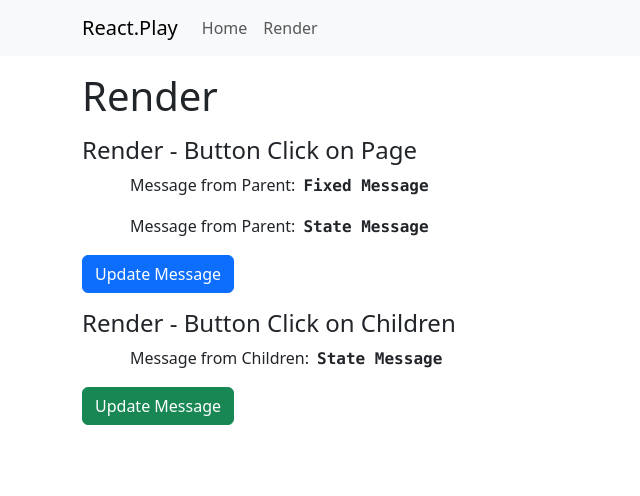
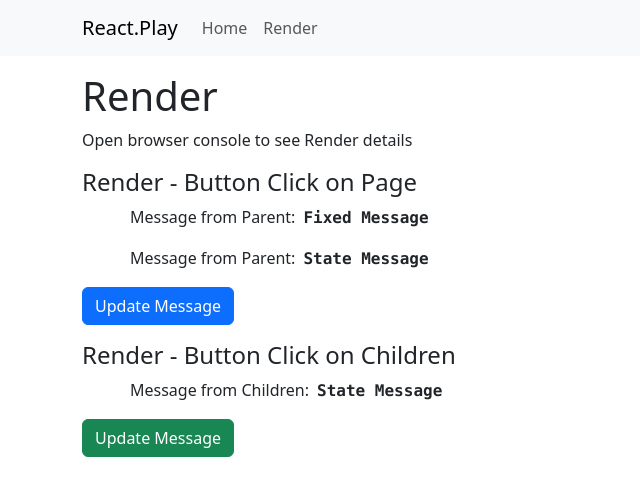
Before and after one commit to indra4you/React.Play, a React (Create React App) app: page /render in a window 1280 px wide. Shown: the top 496 px of the page, without its empty margins (0-640 px from the left). Built offline with nearby package versions, Linux system fonts and the light colour scheme.

Commit message:
Testing to workflow

```diff
--- a/src/pages/render/RenderPage.tsx
+++ b/src/pages/render/RenderPage.tsx
@@ -48,6 +48,8 @@ export class RenderPage extends Component<RenderPageProps, RenderPageState> {
             <>
                 <h1 className='mt-3'>Render</h1>
 
+                <p>Open browser console to see Render details</p>
+
                 <h4 className='mt-3'>Render - Button Click on Page</h4>
 
                 <MessageComponent message='Fixed Message'></MessageComponent>
```
Also changed, not shown: package.json (+7 -5 lines), 2 other files (tests, documents, lock files or other folders).
